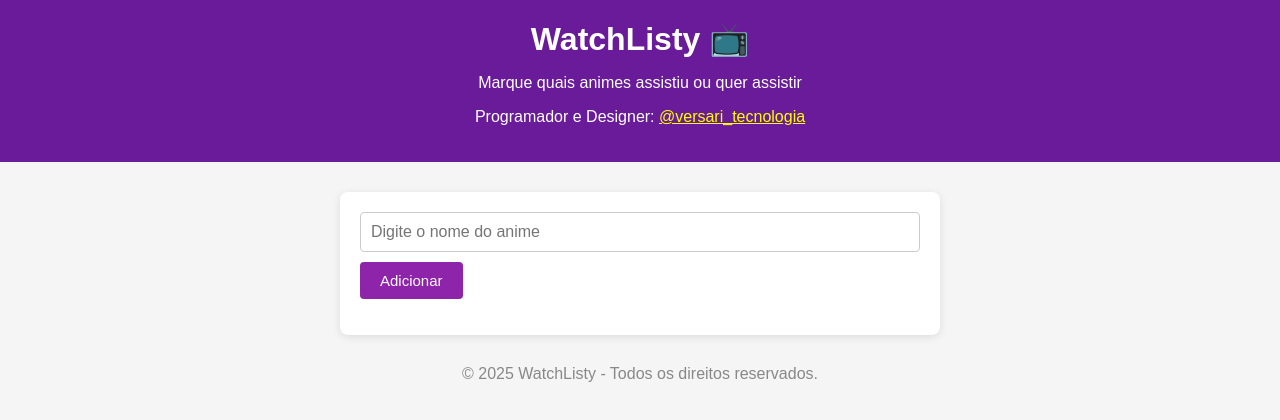
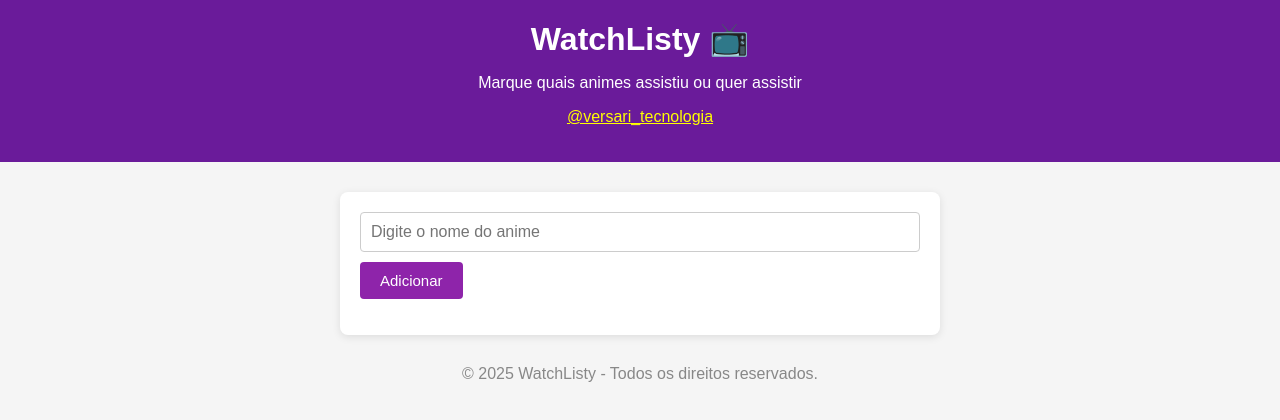
Before and after one commit to playerangelo16/WatchListy-, a plain HTML site: page index.html in a window 1280 px wide. Drawn offline with Linux system fonts and the light colour scheme.

Commit message:
Update index.html

```diff
--- a/index.html
+++ b/index.html
@@ -97,7 +97,7 @@
     <h1>WatchListy 📺</h1>
     <p>Marque quais animes assistiu ou quer assistir</p>
 
-    <p>Programador e Designer: <span><a href="https://www.instagram.com/versari_tecnologia/" style="color: yellow">@versari_tecnologia</a></span></p>
+    <p><span><a href="https://www.instagram.com/versari_tecnologia/" style="color: yellow">@versari_tecnologia</a></span></p>
   </header>
 
   <main>
```
